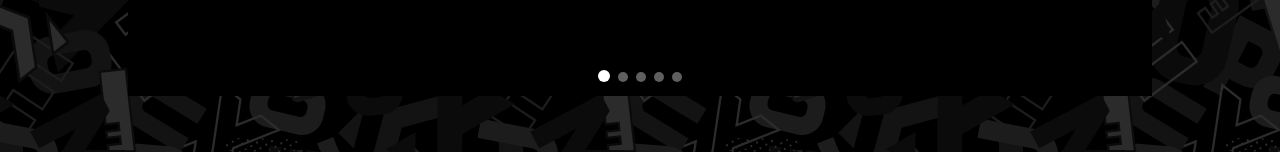
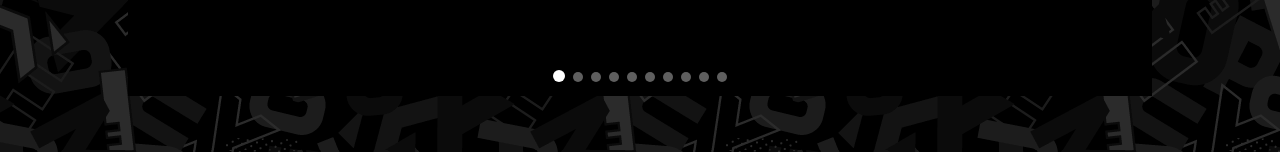
Before and after one commit to laterre39/hatsunemiku-me-service-2025, a Next.js app: page / in a window 1280 px wide. Shown: the part 648-800 px from the top of the page. Built offline with nearby package versions, Linux system fonts and the light colour scheme.

Commit message:
feat: 유튜브 슬라이드 셔플 기능 구현
동영상 목록을 추가하였음

```diff
--- a/src/app/page.tsx
+++ b/src/app/page.tsx
@@ -6,14 +6,40 @@ import { YouTubeRanking } from '@/components/YouTubeRanking';
 import { SpotifyRanking } from '@/components/SpotifyRanking';
 import { Tooltip } from '@/components/Tooltip';
 
+// 배열을 무작위로 섞는 헬퍼 함수 (Fisher-Yates shuffle)
+const shuffleArray = <T extends unknown[]>(array: T): T => {
+  let currentIndex = array.length,
+    randomIndex;
+
+  // While there remain elements to shuffle.
+  while (currentIndex !== 0) {
+    // Pick a remaining element.
+    randomIndex = Math.floor(Math.random() * currentIndex);
+    currentIndex--;
+
+    // And swap it with the current element.
+    [array[currentIndex], array[randomIndex]] = [array[randomIndex], array[currentIndex]];
+  }
+
+  return array;
+};
+
 export default function Home() {
   const youtubeVideoIds = [
     '3iUgKH8c7p4', // いますぐ輪廻 （Retry Now） / 하츠네 미쿠
     'BI9Ue6JwJic', // DECO*27 - チェリーポップ feat. 初音ミク
     'vg6pnvn1u10', // 장난기 기능(おちゃめ機能) / 카사네 테토
     'xdNIO7WudEw', // TAK - ‘고독사이코 (Psycho Mode)
-    'aGhAWxror0Y', // Honey Moon Un Deux Trois - DATEKEN feat. Rin KAGAMINE
+    'wpEtAg_ngOU', // 순하추등 / 세카이
+    'Bi0FB2sBCjQ', // 【猫使ビィ＆初音ミク】グリッチギツネ【オリジナル曲】
+    'Ig-a4aJR3jM', // 8.32 (Acoustic Ver.) / *Luna feat.Hatsune Miku
+    '6Fm-wW_57FY', // MV「死別」 / Shannon feat. GUMI
+    'JW3N-HvU0MA', // 미키토P 『소녀 레이』 MV
+    'TA5OFS_xX0c', // 샤를 / flower
   ];
+
+  // 셔플된 배열을 YouTubeSlider에 전달
+  const shuffledVideoIds = shuffleArray([...youtubeVideoIds]);
 
   return (
     <main className="bg-miku-light-gray/30">
@@ -25,7 +51,7 @@ export default function Home() {
           <h2>Best Vocaloid MV</h2>
           <Tooltip text="커뮤니티 유저들의 추천을 통해서 보컬로이드 뮤비를 선정하고 있습니다."/>
         </div>
-        <YouTubeSlider videoIds={youtubeVideoIds} />
+        <YouTubeSlider videoIds={shuffledVideoIds} />
       </section>
 
       {/* Youtube Vocaloid Ranking Section */}
```
